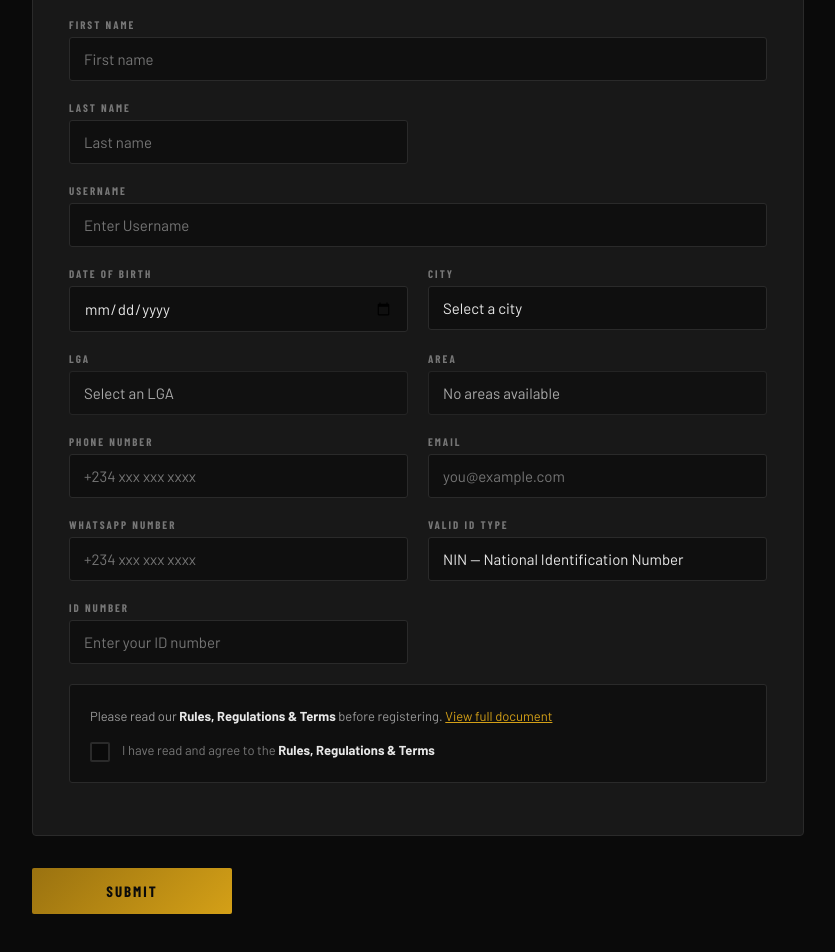
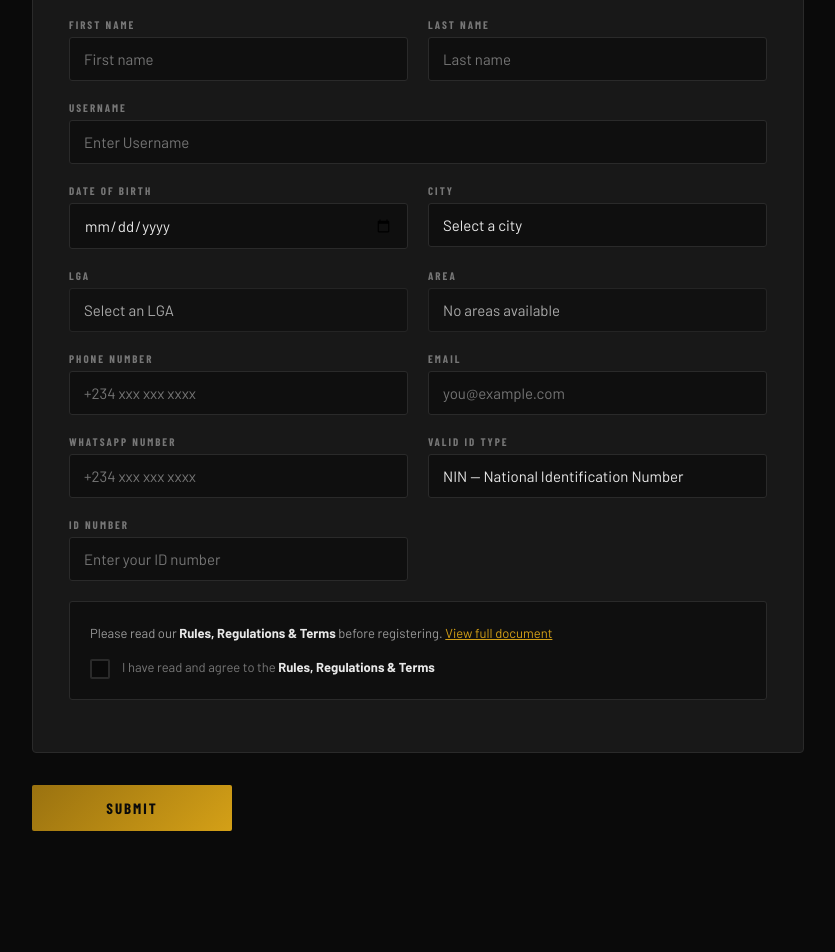
Before and after one commit to chuksdsilent/content-seasons-of-legend, a React (Vite) app: page / in a window 1280 px wide. Shown: the part 532-1484 px from the top of the page, without its empty margins (222-1057 px from the left). After the commit the page ends 1442 px from the top, so only its background shows below. Built offline with nearby package versions, Linux system fonts and the light colour scheme; a web font is replaced by a local one.

Commit message:
initial commit

```diff
--- a/src/App.jsx
+++ b/src/App.jsx
@@ -180,11 +180,13 @@ export default function App() {
           submitResult={submitResult}
         />
 
-        <div className="nav-buttons">
-          <button className="btn btn-submit" onClick={handleSubmit} disabled={submitting}>
-            {submitting ? 'Submitting...' : 'Submit'}
-          </button>
-        </div>
+        {!submitResult && (
+          <div className="nav-buttons">
+            <button className="btn btn-submit" onClick={handleSubmit} disabled={submitting}>
+              {submitting ? 'Submitting...' : 'Submit'}
+            </button>
+          </div>
+        )}
       </div>
     </div>
   );
--- a/src/components/StepProfile.jsx
+++ b/src/components/StepProfile.jsx
@@ -55,7 +55,7 @@ export default function StepProfile({ form, errors, set, cities, lgas, areas, su
               onChange={e => set('hubLocation', e.target.value)}
             />
           </Field>
-          <Field label="First Name" error={errors.firstName} full>
+          <Field label="First Name" error={errors.firstName}>
             <input
               className={errors.firstName ? 'error' : ''}
               placeholder="First name"
--- a/src/index.css
+++ b/src/index.css
@@ -431,7 +431,6 @@ body {
 }
 .profile-result__tid-value {
   display: block;
-  font-family: 'Bebas Neue', sans-serif;
   font-size: 40px;
   letter-spacing: 6px;
   color: var(--gold);
```
